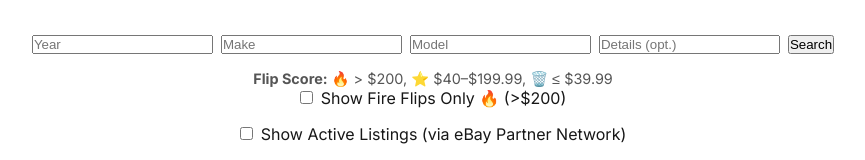
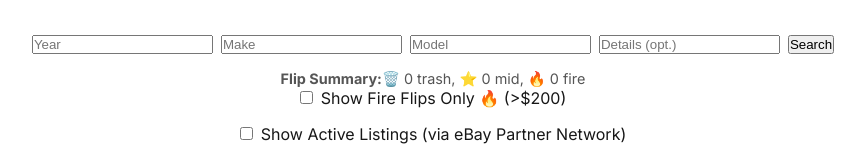
Before and after one commit to mfarwell90/parts4profits-site, a Next.js app: page / in a window 1280 px wide. Shown: the part 478-638 px from the top of the page, without its empty margins (207-1072 px from the left). Built offline with nearby package versions, Linux system fonts and the light colour scheme.

Commit message:
flip count

```diff
--- a/components/SearchForm.tsx
+++ b/components/SearchForm.tsx
@@ -40,6 +40,21 @@ export default function SearchForm() {
     `https://www.ebay.com/sch/i.html?_nkw=${encodeURIComponent(rawQuery)}` +
     `&LH_Sold=1&LH_Complete=1&LH_ItemCondition=3000`
 
+	// Flip‑Score Summary counts
+  const counts = results.reduce(
+    (acc, item) => {
+      const priceNum = parseFloat(item.price)
+      const category =
+        priceNum > 200   ? 'fire'  :
+        priceNum >= 40   ? 'star'  :
+                           'trash'
+      acc[category] = (acc[category] || 0) + 1
+      return acc
+    },
+    { trash: 0, star: 0, fire: 0 } as Record<'trash'|'star'|'fire', number>
+  )
+
+
   return (
     <div style={{ display: 'flex', flexDirection: 'column', alignItems: 'center' }}>
       {/* Search Form */}
@@ -56,10 +71,12 @@ export default function SearchForm() {
         </button>
       </form>
 
-      {/* Flip Score Legend */}
+      {/* Flip Summary */}
       <p style={{ marginTop: '1rem', fontSize: '0.9em', color: '#555' }}>
-        <strong>Flip Score:</strong> 🔥 &gt; $200, ⭐ $40–$199.99, 🗑️ ≤ $39.99
+        <strong>Flip Summary:</strong>
+        🗑️ {counts.trash} trash, ⭐ {counts.star} mid, 🔥 {counts.fire} fire
       </p>
+
 
       {/* Fire Flips Only */}
       <label style={{ cursor: 'pointer', marginBottom: '1rem' }}>
```
